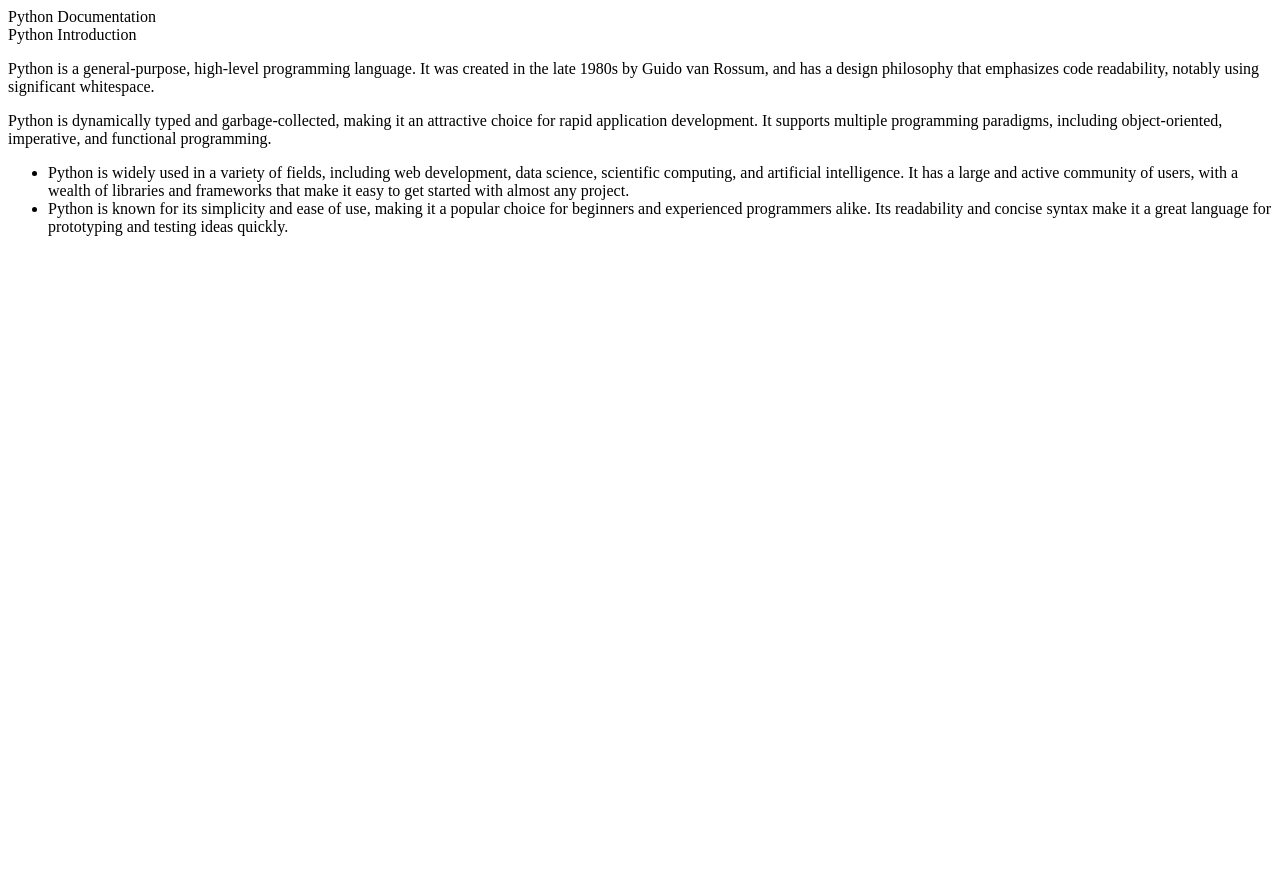
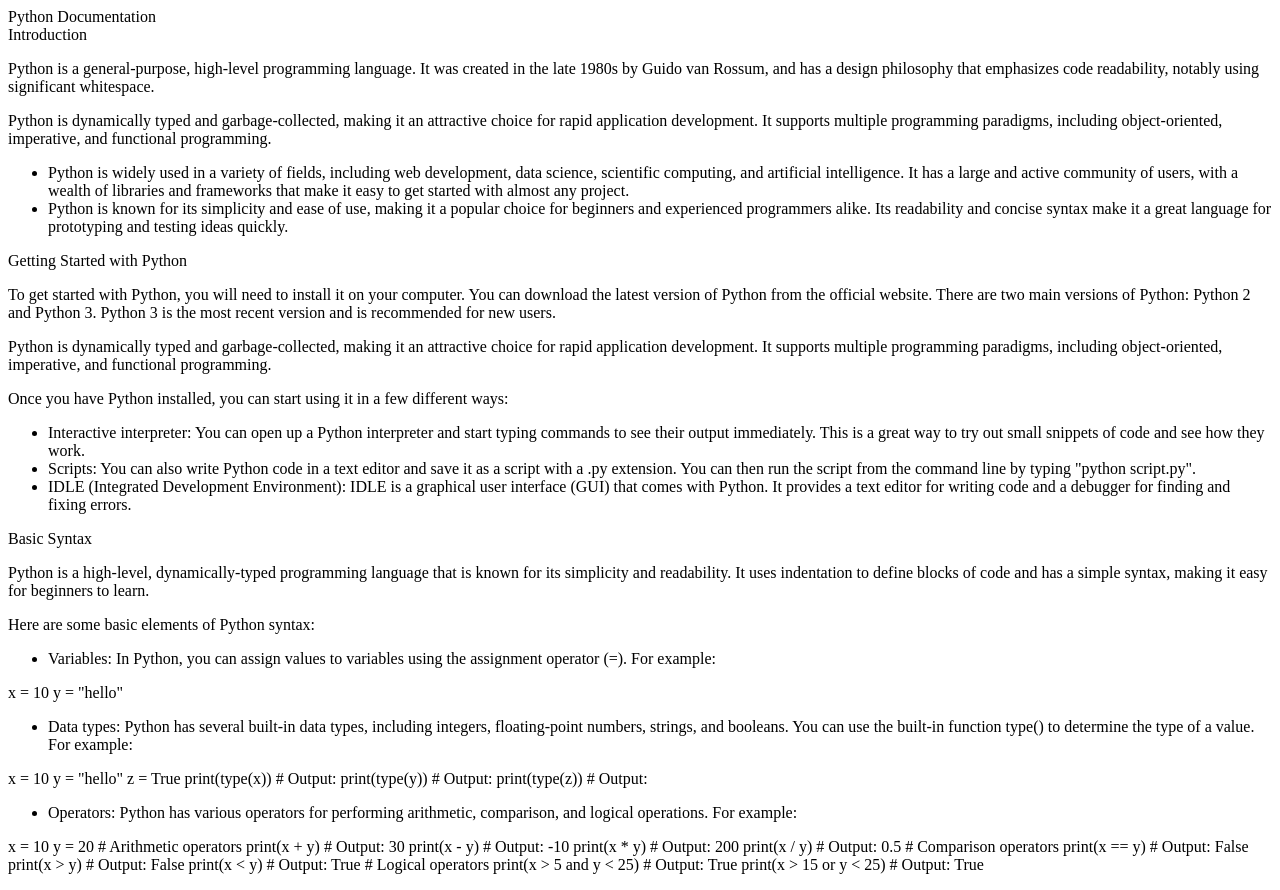
Before and after one commit to kambereBr/MicroverseTrialsDay2, a plain HTML site: page index.html in a window 1280 px wide. Before the commit the page ends 800 px from the top, so only its background shows below. Drawn offline with Linux system fonts and the light colour scheme.

Commit message:
add another header and ul and li element with code

```diff
--- a/index.html
+++ b/index.html
@@ -11,7 +11,7 @@
 
   <section class="main-section">
 
-    <header id="Introduction" class="main-section">Python Introduction</header>
+    <header id="Introduction" class="main-section">Introduction</header>
 
     <p>
       Python is a general-purpose, high-level programming language. It was created in the late 1980s by Guido van Rossum, and has a design
@@ -28,11 +28,80 @@
        libraries and frameworks that make it easy to get started with almost any project.</li>
      <li>Python is known for its simplicity and ease of use, making it a popular choice for beginners and experienced programmers alike. Its readability and concise syntax make
        it a great language for prototyping and testing ideas quickly.</li>
-   </ul>
-  </section>
-  <section>
+    </ul>
+     </section>
 
-  </section>
-</main>
-  </body>
+  <section class="main-section">
+
+      <header id="Getting_Started_with_Python" class="main-section">Getting Started with Python</header>
+
+      <p>
+        To get started with Python, you will need to install it on your computer. You can download the latest version of Python from the official website.
+        There are two main versions of Python: Python 2 and Python 3. Python 3 is the most recent version and is recommended for new users.
+      </p>
+      <p>
+        Python is dynamically typed and garbage-collected, making it an attractive choice for rapid application development. It supports multiple programming paradigms,
+        including object-oriented, imperative, and functional programming.
+     </p>
+     <p>Once you have Python installed, you can start using it in a few different ways:</p>
+     <ul>
+       <li>Interactive interpreter: You can open up a Python interpreter and start typing commands to see their output immediately.
+         This is a great way to try out small snippets of code and see how they work.</li>
+       <li>Scripts: You can also write Python code in a text editor and save it as a script with a .py extension.
+         You can then run the script from the command line by typing "python script.py".</li>
+        <li>IDLE (Integrated Development Environment): IDLE is a graphical user interface (GUI) that comes with Python.
+          It provides a text editor for writing code and a debugger for finding and fixing errors.</li>
+      </ul>
+    </section>
+    <section class="main-section">
+      <header id="Basic_Syntax" class="main-section">Basic Syntax</header>
+      <p>
+        Python is a high-level, dynamically-typed programming language that is known for its simplicity and readability.
+        It uses indentation to define blocks of code and has a simple syntax, making it easy for beginners to learn.
+      </p>
+      <p>
+        Here are some basic elements of Python syntax:
+     </p>
+     <ul>
+       <li>Variables: In Python, you can assign values to variables using the assignment operator (=). For example:</li>
+      </ul>
+      <p class="">x = 10
+        y = "hello"
+        </p>
+        <ul>
+          <li>Data types: Python has several built-in data types, including integers, floating-point numbers, strings, and booleans.
+            You can use the built-in function type() to determine the type of a value. For example:</li>
+         </ul>
+         <p>x = 10
+          y = "hello"
+          z = True
+
+          print(type(x))  # Output: <class 'int'>
+          print(type(y))  # Output: <class 'str'>
+          print(type(z))  # Output: <class 'bool'>
+          </p>
+          <ul>
+            <li>Operators: Python has various operators for performing arithmetic, comparison, and logical operations. For example:</li>
+           </ul>
+           <p>x = 10
+            y = 20
+
+            # Arithmetic operators
+            print(x + y)  # Output: 30
+            print(x - y)  # Output: -10
+            print(x * y)  # Output: 200
+            print(x / y)  # Output: 0.5
+
+            # Comparison operators
+            print(x == y)  # Output: False
+            print(x > y)   # Output: False
+            print(x < y)   # Output: True
+
+            # Logical operators
+            print(x > 5 and y < 25)  # Output: True
+            print(x > 15 or y < 25)  # Output: True
+            </p>
+    </section>
+   </main>
+ </body>
 </html>
```
